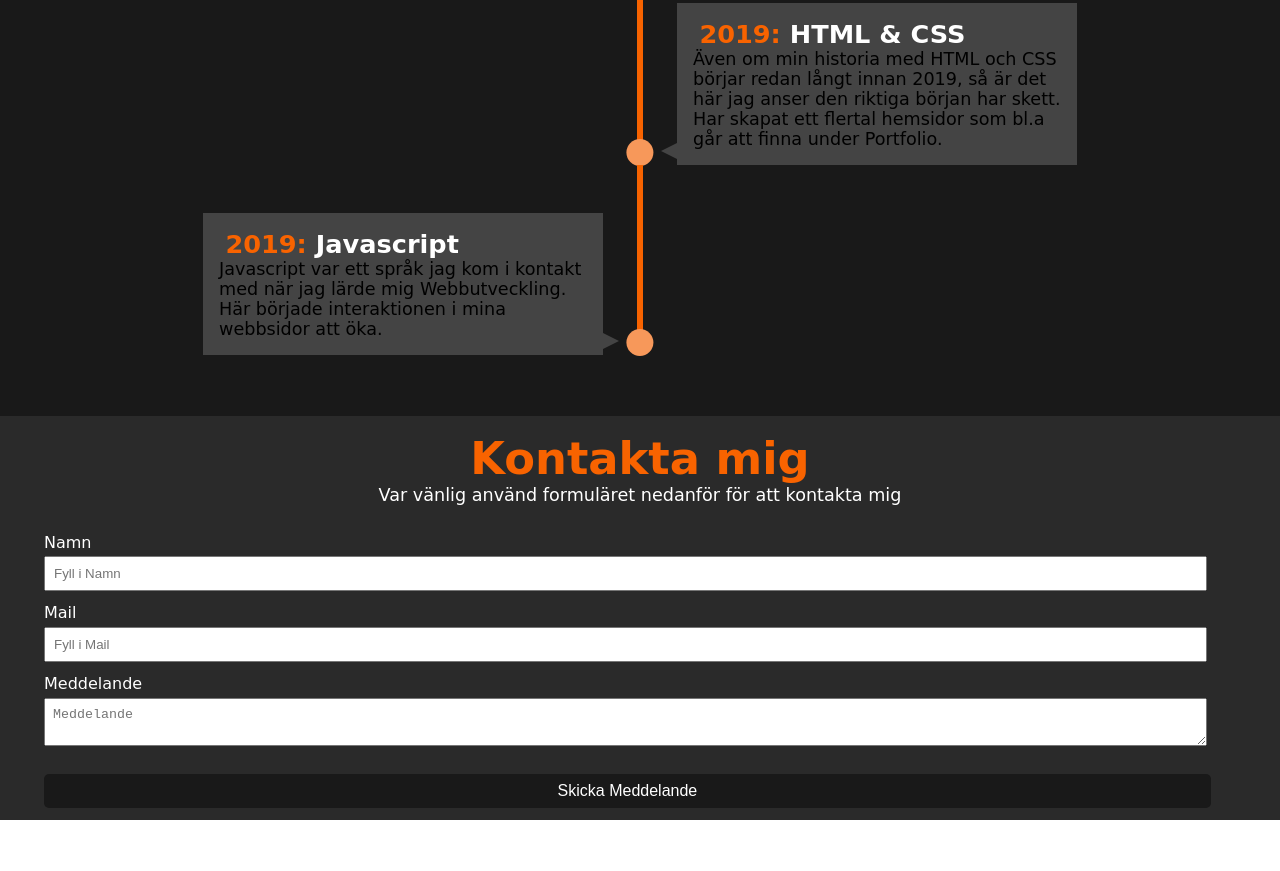
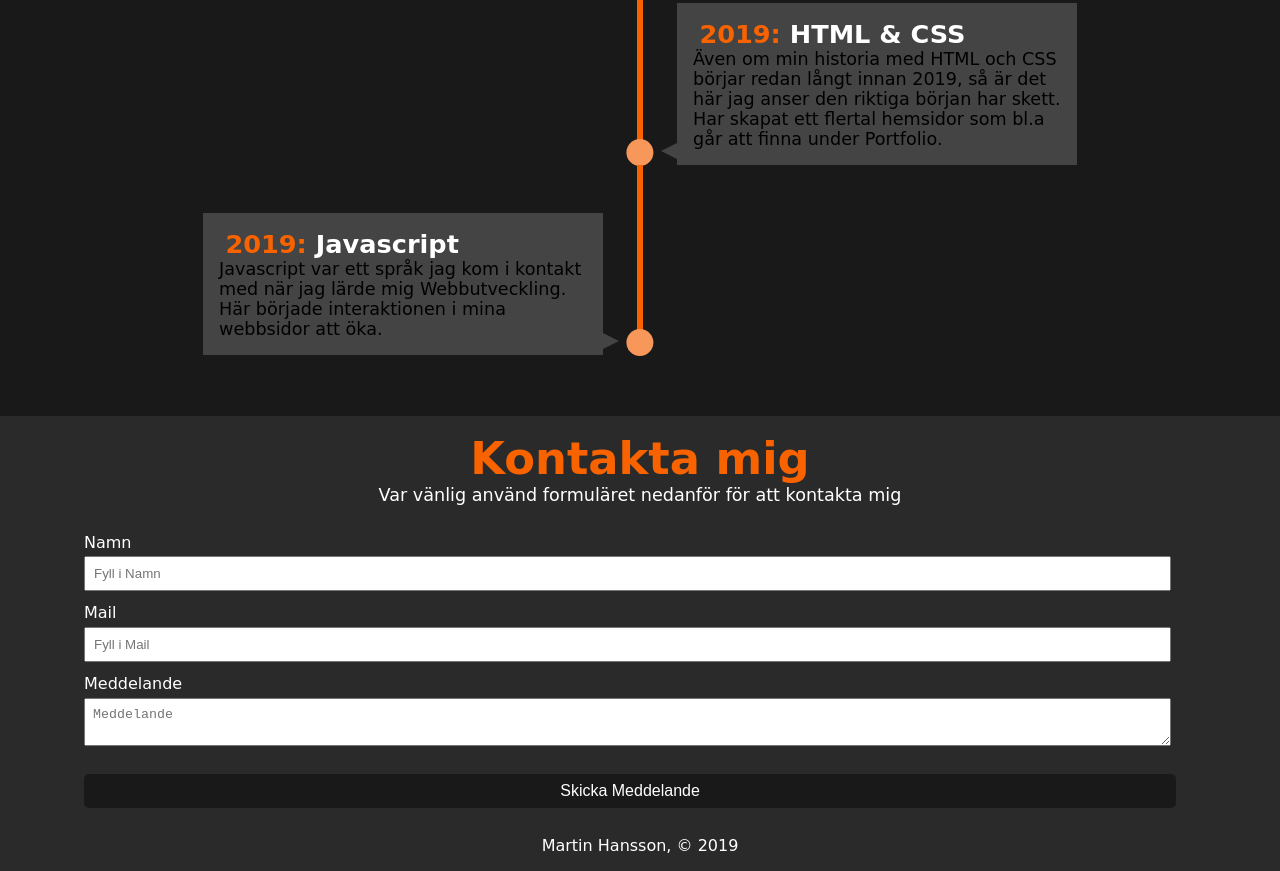
Before and after one commit to psychoslaz/portfolio, a website: page dist/index.html in a window 1280 px wide. Shown: the part 2447-3318 px from the top of the page. Before the commit the page ends 3267 px from the top, so only its background shows below. Drawn offline with Linux system fonts and the light colour scheme; some icons are missing; a web font is replaced by a local one.

Commit message:
added footer and updated form to max-width

```diff
--- a/dist/css/style.css
+++ b/dist/css/style.css
@@ -236,6 +236,11 @@ body{
   background: var(--tertiary-color);
 }
 
+#contact .contactContainer{
+  max-width: 1200px;
+  margin: auto;
+}
+
 /* TEXTDEL */
 #contact .contact{
   display: flex;
@@ -306,7 +311,13 @@ body{
   padding: 0.5rem;
 }
 
-
+/* Footer */
+footer{
+  background: var(--tertiary-color);
+  color: white;
+  text-align: center;
+  padding: 1rem 0rem;
+}
 
 
 
--- a/dist/index.html
+++ b/dist/index.html
@@ -98,10 +98,11 @@
   </section>
 
   <section id="contact">
-      <div class="contact">
-          <h2>Kontakta mig</h2>
-          <p>Var vänlig använd formuläret nedanför för att kontakta mig</p>
-      </div>
+      <div class="contactContainer">
+        <div class="contact">
+            <h2>Kontakta mig</h2>
+            <p>Var vänlig använd formuläret nedanför för att kontakta mig</p>
+        </div>
 
       <form action="GET" method="get">
 
@@ -122,9 +123,11 @@
 
           <input type="submit" value="Skicka Meddelande" class="btn">
       </form>
-</section>
+    </div>
+    </section>
+
   <footer>
-
+      <p>Martin Hansson, &copy; 2019</p>
   </footer>
 
 
```
